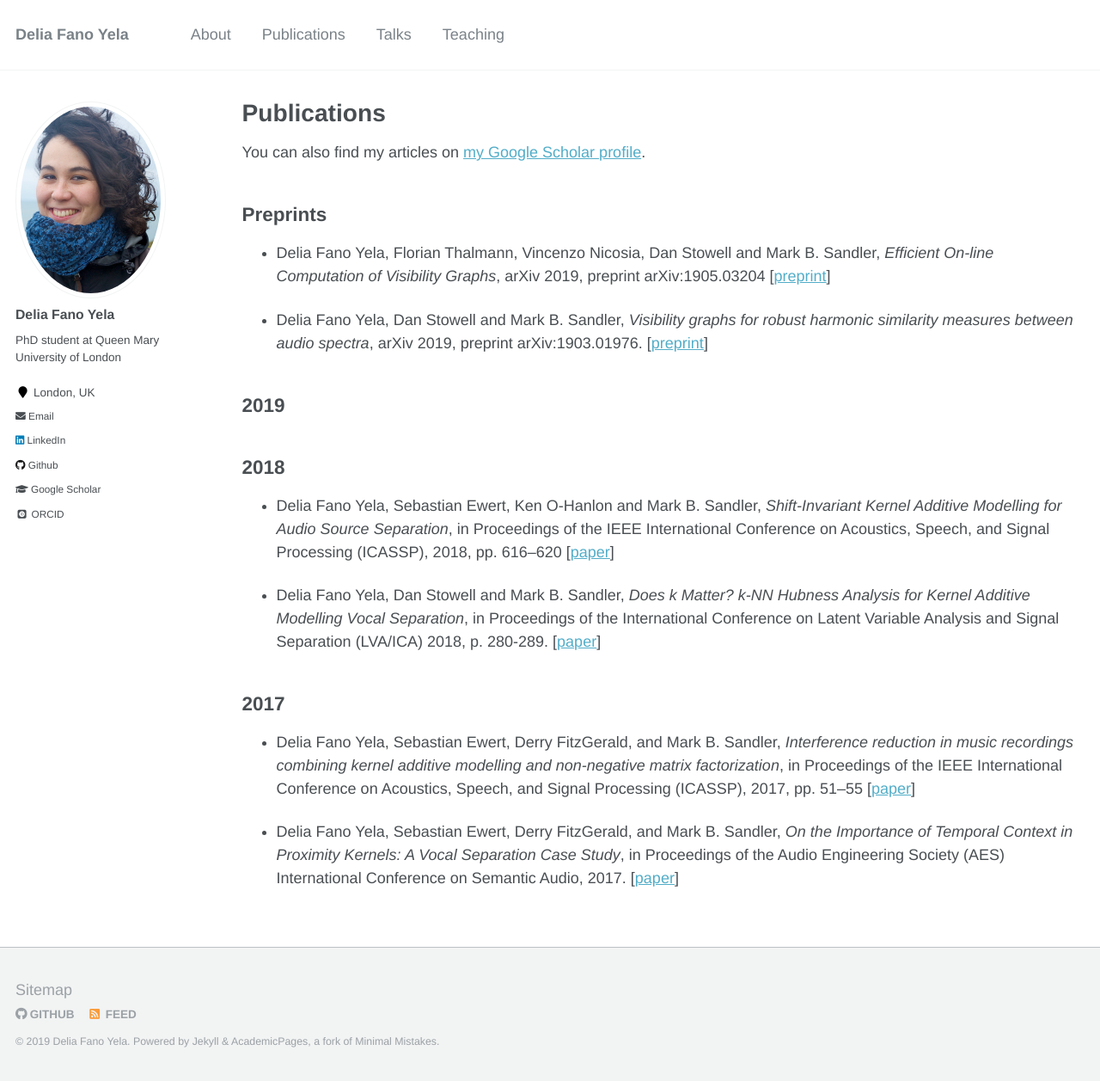
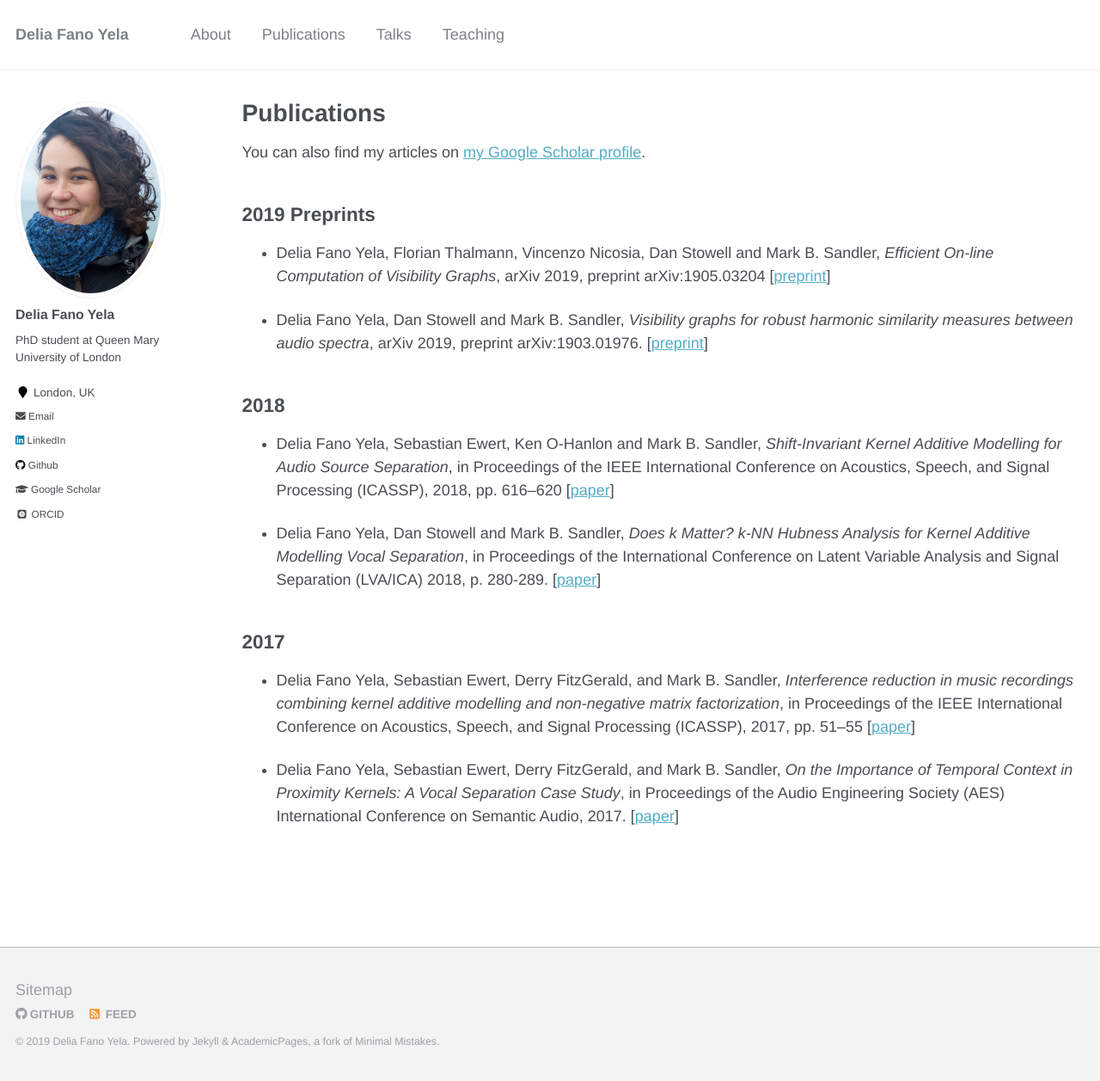
Before and after one commit to wil-j-wil/wil-j-wil2.github.io, a Jekyll site: the page built from _pages/publications.md, in a window 1280 px wide and 1257 px high. Shown: the whole window at 86% size. Built offline with Jekyll 4.4.1, drawn with Linux system fonts in a browser that asks for light colours; some web fonts are replaced.

Commit message:
update pub layout

```diff
--- a/_pages/publications.md
+++ b/_pages/publications.md
@@ -20,15 +20,6 @@
 {% endfor %}
 </ul>
 
-2019
-------
-<ul>
-{% for post in site.publications reversed %}
-  {% if post.year == 2019 and post.type == "published" %}
-    {% include archive-single-publication.html %}
-  {% endif %}
-{% endfor %}
-</ul>
 
 2018
 ------
```
Also changed, not shown: other parts of _pages/publications.md (+1 -1 lines).
